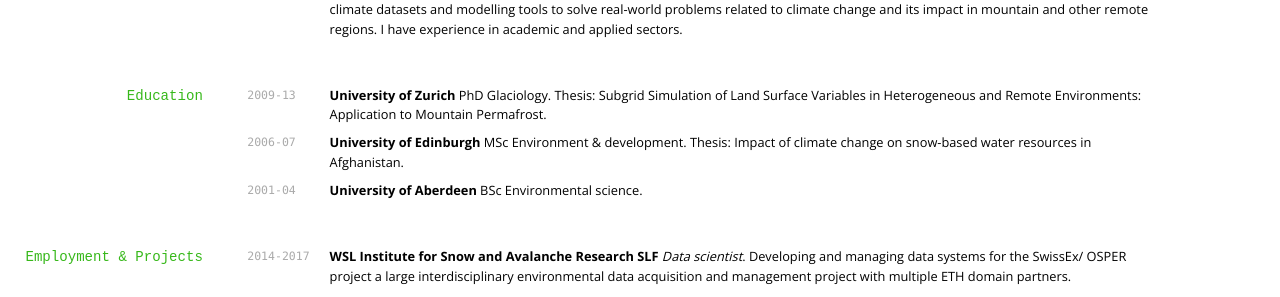
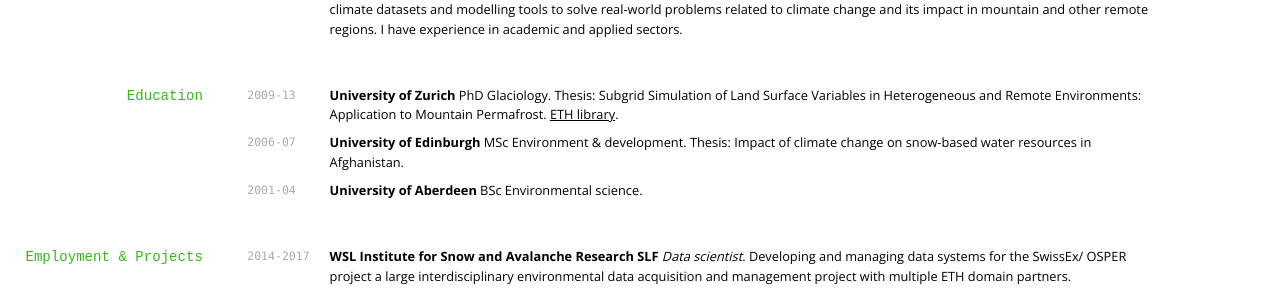
Before and after one commit to joelfiddes/joelfiddes.github.io, a Jekyll site: the page cv/index.html, which Jekyll copies as it is, in a window 1280 px wide and 900 px high. Shown: the part 255-552 px from the top of the window. Built offline with Jekyll 4.4.1, drawn with Linux system fonts in a browser that asks for light colours; nearby versions of some CDN libraries.

Commit message:
auto-commit

```diff
--- a/cv/index.html
+++ b/cv/index.html
@@ -36,7 +36,7 @@
 <h2 id="education">Education</h2>
 
 <p><code class="highlighter-rouge">2009-13</code>
-<strong>University of Zurich</strong> PhD Glaciology. Thesis: Subgrid Simulation of Land Surface Variables in Heterogeneous and Remote Environments: Application to Mountain Permafrost.</p>
+<strong>University of Zurich</strong> PhD Glaciology. Thesis: Subgrid Simulation of Land Surface Variables in Heterogeneous and Remote Environments: Application to Mountain Permafrost. <a href="http://www.library.ethz.ch/primo_library/libweb/action/display.do?tabs=detailsTab&amp;ct=display&amp;fn=search&amp;doc=ebi01_prod010407703&amp;indx=7&amp;recIds=ebi01_prod010407703&amp;recIdxs=6&amp;elementId=6&amp;renderMode=poppedOut&amp;displayMode=full&amp;frbrVersion=2&amp;vid=DADS&amp;&amp;tab=default_tab&amp;dscnt=0&amp;vl(freeText0)=fiddes&amp;dstmp=1487752542274">ETH library</a>.</p>
 
 <p><code class="highlighter-rouge">2006-07</code>
 <strong>University of Edinburgh</strong> MSc Environment &amp; development. Thesis: Impact of climate change on snow-based water resources in Afghanistan.</p>
```
